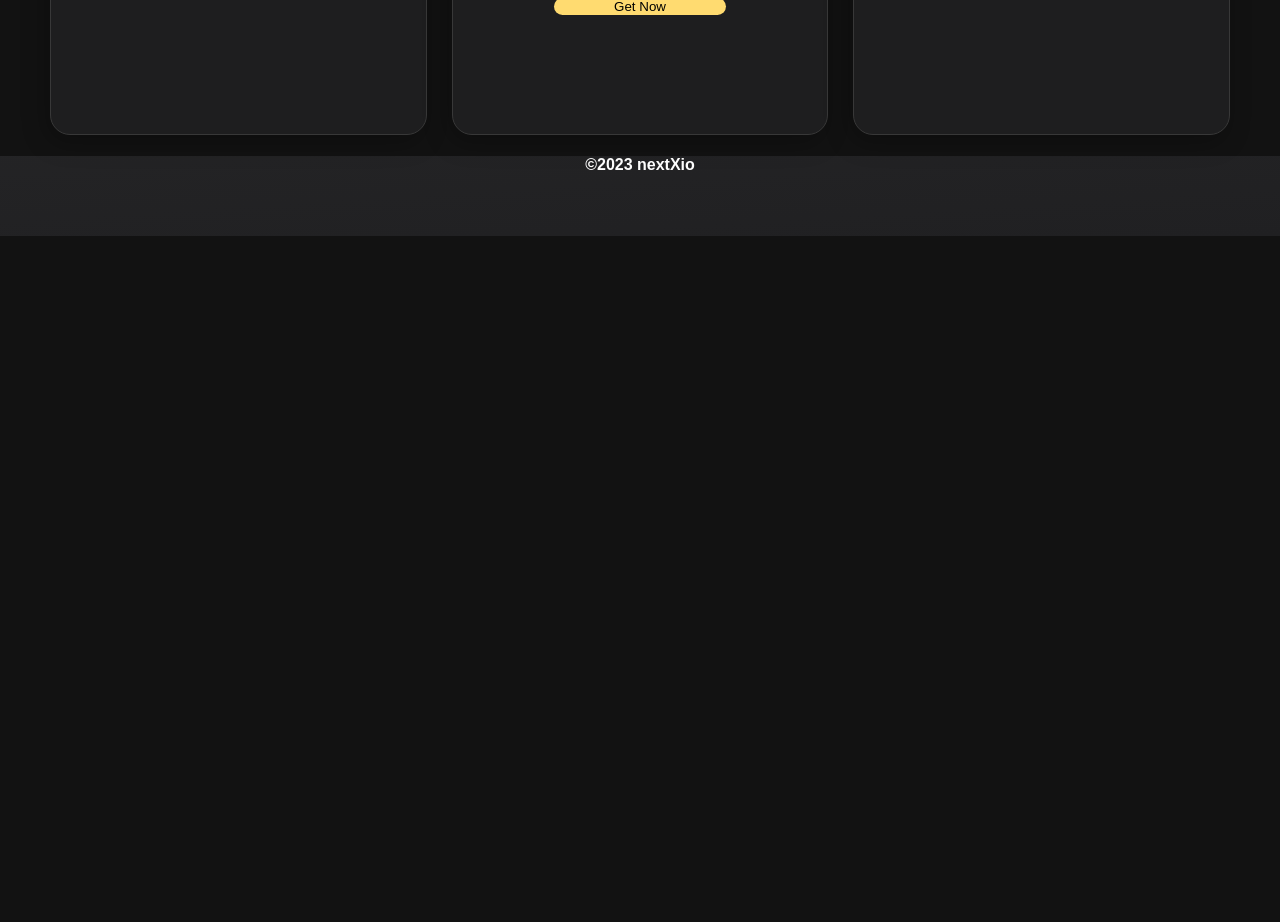
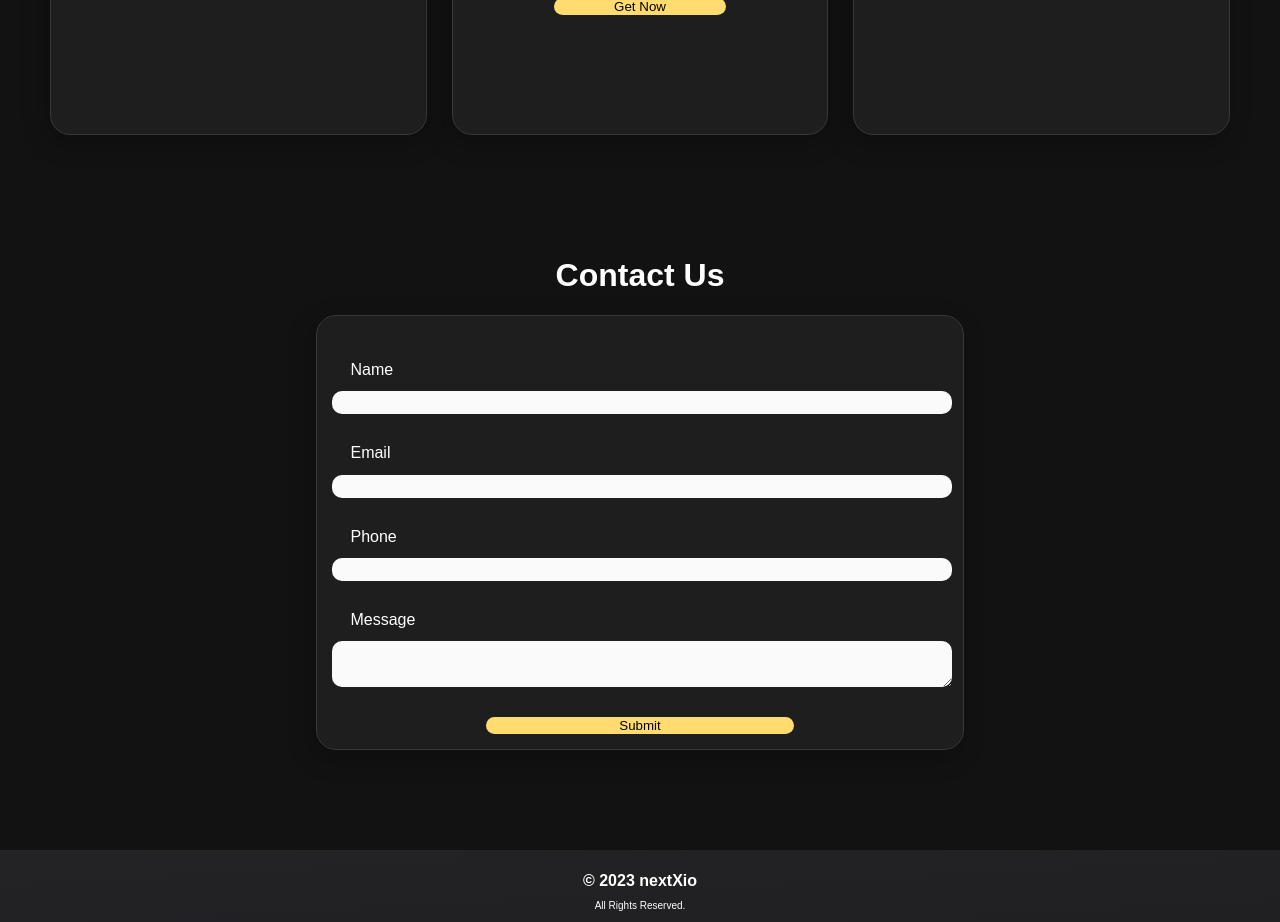
Before and after one commit to ProfessorHusnain/Demonstration, a React (Create React App) app: page / in a window 1280 px wide. Shown: the part 2500-3422 px from the top of the page. Before the commit the page ends 2736 px from the top, so only its background shows below. Built offline with nearby package versions, Linux system fonts and the light colour scheme; a web font is replaced by a local one.

Commit message:
contact form added and forrter is added but not complete

```diff
--- a/src/components/Contact.js
+++ b/src/components/Contact.js
@@ -1,9 +1,48 @@
-import React from 'react'
+import React, { useState } from 'react'
+import '../styles/Contact.css'
 
 const Contact = () => {
+ const [name,setName]=useState('')
+ const [email,setEmail]=useState('')
+ const [phone,setPhone]=useState('')
+ const [message,setMessage]=useState('')
+
+ const [formData,setFormData]=useState([])
+
+ const submitForm =(e)=>{
+  e.preventDefault();
+
+  const entery ={name:name,email:email,phone:phone,message:message};
+  setFormData([entery,...formData])
+
+ }
   return (
-    <div>
+    <div className='contact-container' id='contact'>
+      <h1>Contact Us</h1>
+      <form className='contact' action='' onSubmit={submitForm}>
+        <div className='input-row'>
+        <label htmlFor='name'>Name</label>
+        <input type='text' id='name' name='name' value={name} onChange={(e)=>setName(e.target.value)}/>
+        </div>
 
+        <div className='input-row'>
+        <label htmlFor='email'>Email</label>
+        <input type='email' id='email' name='email' value={email} onChange={(e)=>setEmail(e.target.value)}/>
+        </div>
+
+        <div className='input-row'>
+        <label htmlFor='phone'>Phone</label>
+        <input type='text' id='phone' name='phone' value={phone} onChange={(e)=>setPhone(e.target.value)}/>
+        </div>
+
+        <div className='input-row'>
+        <label htmlFor='message'>Message</label>
+        <textarea type='text' id='message' name='message' value={message} onChange={(e)=>setMessage(e.target.value)}/>
+        </div>
+
+        <button type='submit'>Submit</button>
+
+      </form>
     </div>
   )
 }
--- a/src/components/Footer.js
+++ b/src/components/Footer.js
@@ -3,8 +3,10 @@ import '../styles/Footer.css'
 const Footer = () => {
   return (
      <footer>
-        <h4>&copy;<span>{new Date().getFullYear()}</span><span> nextXio</span></h4>
-
+      <div className='footer-content'>
+        <h4>&copy; <span>{new Date().getFullYear()}</span><span> nextXio</span></h4>
+        <p>All Rights Reserved.</p>
+        </div>
      </footer>
   )
 }
--- /dev/null
+++ b/src/styles/Contact.css
@@ -0,0 +1,40 @@
+.contact-container {
+    display: flex;
+    justify-content: center;
+    flex-direction: column;
+    padding: 100px;
+}
+
+.contact {
+    margin: 0 20%;
+
+    background: var(--eerie-black-2);
+    border: 1px solid var(--jet);
+    border-radius: 20px;
+    padding: 15px;
+    box-shadow: var(--shadow-1);
+}
+.input-row{
+    margin: 30px 0;
+    text-align: left;
+}
+.input-row label{
+    cursor: pointer;
+    padding: 0;
+    margin: 3%;
+}
+.input-row input,textarea{
+    background-color: var(--white-2);
+    border: none;
+    margin-top: 2%;
+    font-size: large;
+    border-radius: 10px;
+}
+.input-row textarea{
+    max-width: 100%;
+    min-width: 100%;
+    text-align: justify;
+}
+button{
+    margin: auto;
+}
--- a/src/styles/Footer.css
+++ b/src/styles/Footer.css
@@ -1,8 +1,20 @@
 footer{
-    position: relative;
+    display: flex;
     bottom: 0;
     background: var(--bg-gradient-jet);
     width: 100%;
-    height: 10vh;
-    vertical-align: middle;
+    justify-content: center;
+    flex-direction: column;
 }
+
+.footer-content{
+    margin: auto;
+    text-align: center;
+}
+.footer-content p{
+    font-size: 10px;
+    margin-bottom: 10%;
+}
+.footer-content h4{
+    margin-bottom: 0;
+}
```
